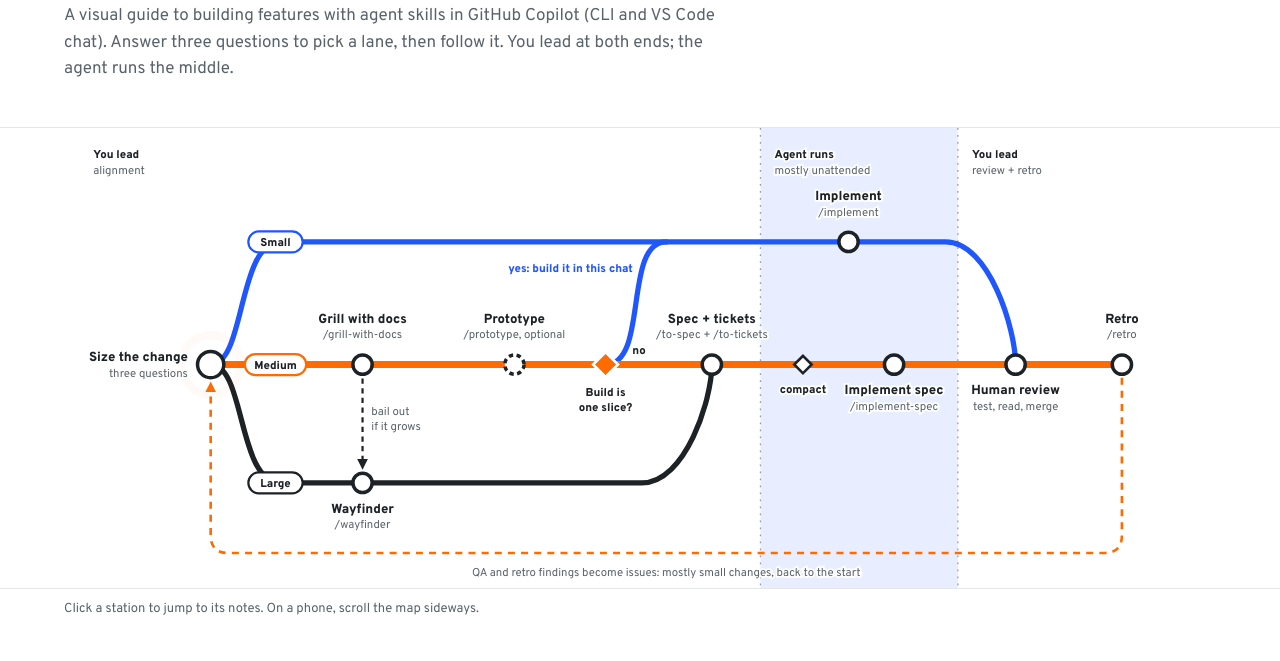
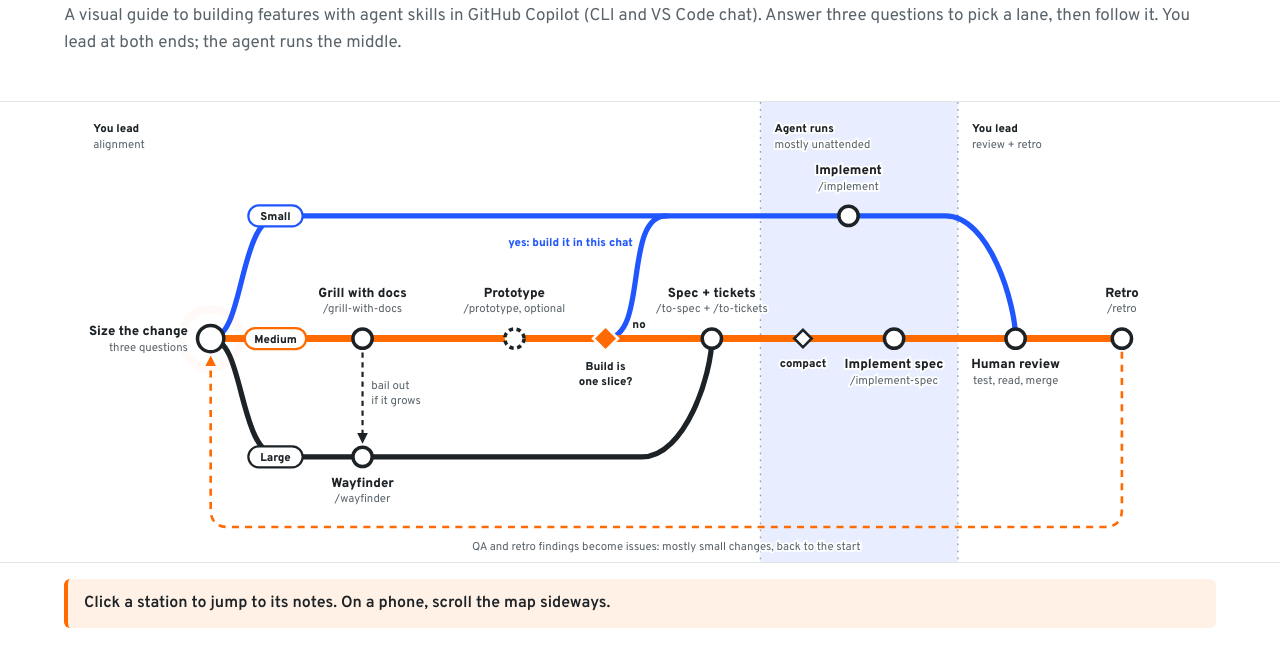
Before and after one commit to KonradZwl/skills-usage-map, a plain HTML site: page index.html in a window 1280 px wide. Shown: the part 104-765 px from the top of the page. Drawn offline with Linux system fonts and the light colour scheme; a web font is replaced by a local one.

Commit message:
Update index.html

```diff
--- a/index.html
+++ b/index.html
@@ -4,7 +4,7 @@
 <head>
   <meta charset="utf-8">
   <meta name="viewport" content="width=device-width, initial-scale=1">
-  <title>Diff to Merge Map</title>
+  <title>Skills Usage Map</title>
   <link rel="preconnect" href="https://fonts.googleapis.com">
   <link
     href="https://fonts.googleapis.com/css2?family=Overpass+Mono:wght@400;600&family=Overpass:wght@400;600;800&display=swap"
@@ -72,7 +72,7 @@
 
     .lede {
       margin: 0;
-      max-width: 62ch;
+      max-width: 100%;
       color: var(--muted);
       font-size: 17px
     }
@@ -147,10 +147,16 @@
     }
 
     .hint {
-      font-size: 13px;
-      color: var(--muted);
-      margin: 10px 0 0;
-      padding-inline: max(5vw, 16px)
+      width: calc(100% - max(10vw, 32px));
+      max-width: 1240px;
+      font-size: 16px;
+      font-weight: 600;
+      color: var(--ink);
+      background: var(--chip);
+      border-inline-start: 4px solid var(--route);
+      border-radius: 6px;
+      margin: 16px auto 0;
+      padding: 12px 16px
     }
 
     h2 {
```
